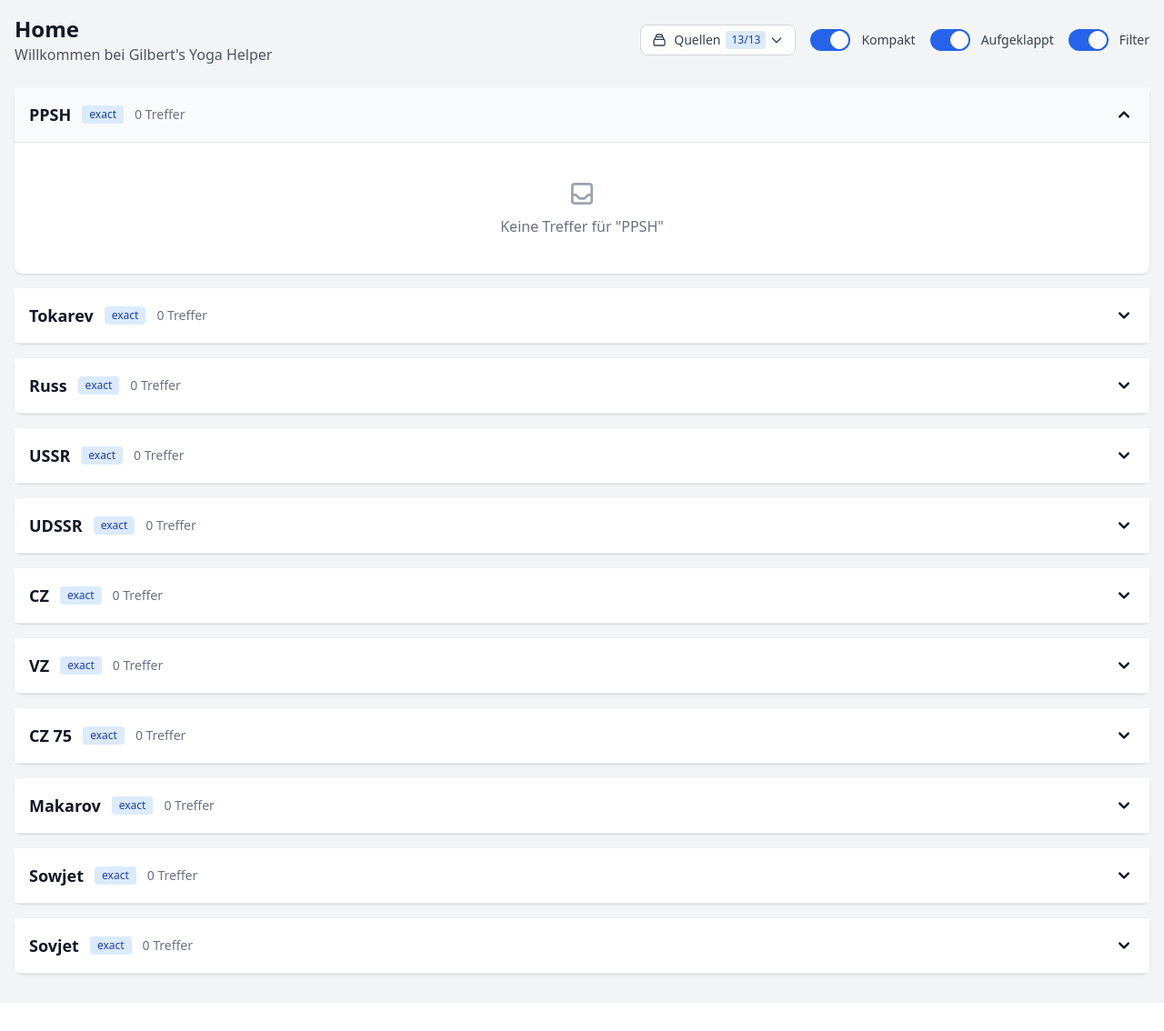
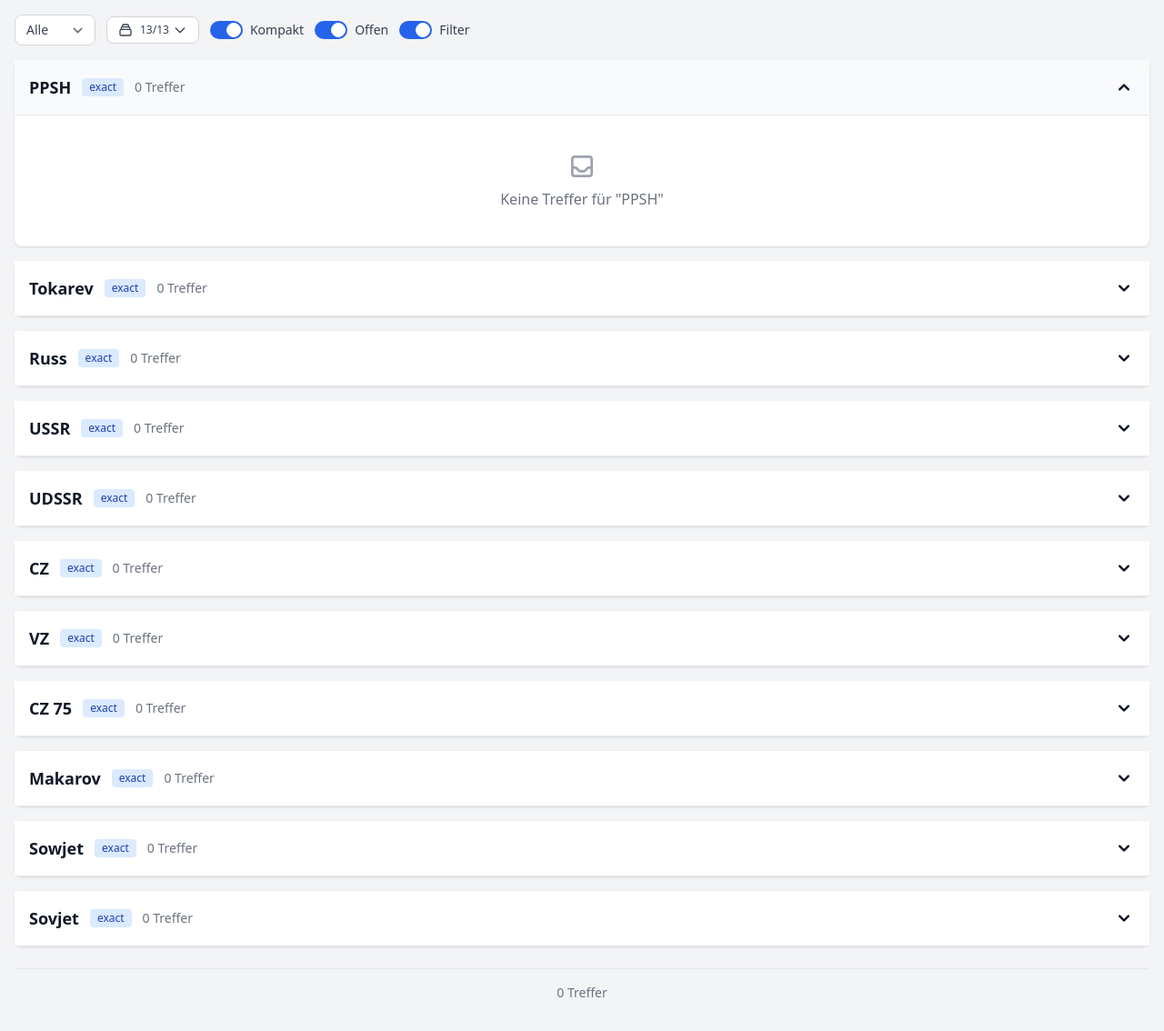
Before and after one commit to gilbert-grape/gilberts-yoga-helper, a FastAPI app: page / in a window 1280 px wide. Shown: the part 49-1183 px from the top of the page at 91% size. Before the commit the page ends 1124 px from the top, so only its background shows below. Run offline with FastAPI, Linux system fonts and the light colour scheme; data comes from the database, SQL or seed files in the repository; data that the repository does not hold is empty; some libraries are stand-ins or nearby versions.

Commit message:
Add time-based filter and NEU badge for recent listings
- Add time filter dropdown: 1 Tag, 7 Tage, 1 Monat, 3 Monate, Alle
- NEU badge now based on created_at < 7 days (date-based, not view-based)
- Remove header title for mobile-friendly compact filter bar
- Move total count to footer
- Smaller toggle switches for better mobile display
- Update tests for new behavior

Co-Authored-By: Claude Opus 4.5 <noreply@anthropic.com>

```diff
--- a/backend/main.py
+++ b/backend/main.py
@@ -269,6 +269,25 @@ async def dashboard(
         filter_cookie = request.cookies.get("filter_mode", "true")
         filter = filter_cookie.lower() != "false"
 
+    # Time filter: "all", "1d", "7d", "1m", "3m" - from URL param or cookie
+    time_filter_cookie = request.cookies.get("time_filter", "all")
+    time_filter = request.query_params.get("time_filter", time_filter_cookie)
+    if time_filter not in ("all", "1d", "7d", "1m", "3m"):
+        time_filter = "all"
+
+    # Calculate the cutoff date based on time filter
+    from datetime import datetime, timezone, timedelta
+    now = datetime.now(timezone.utc)
+    time_filter_days = {
+        "1d": 1,
+        "7d": 7,
+        "1m": 30,
+        "3m": 90,
+        "all": None,
+    }
+    filter_days = time_filter_days.get(time_filter)
+    recent_cutoff = now - timedelta(days=filter_days) if filter_days else None
+
     # Get all sources for the filter dropdown
     all_sources = get_all_sources(db)
 
@@ -322,7 +341,17 @@ async def dashboard(
         for m in filtered_matches:
             seen_urls.add(m.url)
 
-        new_count = sum(1 for m in matches if m.is_new)
+        # Add is_recent flag to each match (< 7 days old for badge display)
+        seven_days_ago = now - timedelta(days=7)
+        for m in matches:
+            created_utc = m.created_at.replace(tzinfo=timezone.utc) if m.created_at else None
+            m.is_recent = created_utc > seven_days_ago if created_utc else False
+
+        # Filter by time filter if not "all"
+        if recent_cutoff:
+            matches = [m for m in matches if m.created_at and m.created_at.replace(tzinfo=timezone.utc) > recent_cutoff]
+
+        new_count = sum(1 for m in matches if m.is_recent)
         groups.append({
             "term": term,
             "matches": matches,
@@ -339,6 +368,7 @@ async def dashboard(
             "total_count": total_count,
             "new_count": total_new_count,
             "filter_enabled": filter,
+            "time_filter": time_filter,
             "all_sources": all_sources,
             "selected_source_ids": selected_source_ids,
         },
--- a/frontend/templates/_partials/_match_card.html
+++ b/frontend/templates/_partials/_match_card.html
@@ -28,8 +28,8 @@
             </div>
             {% endif %}
 
-            {# New Badge #}
-            {% if match.is_new %}
+            {# New Badge - shown for listings < 7 days old #}
+            {% if match.is_recent %}
             <span class="new-badge absolute top-1 right-1 bg-green-500 text-white text-xs font-bold px-1 py-0.5 rounded text-[10px]">
                 NEU
             </span>
--- a/frontend/templates/dashboard.html
+++ b/frontend/templates/dashboard.html
@@ -1,39 +1,31 @@
 {% extends "_base.html" %}
 
 {% block content %}
-{# Header with stats #}
-<div class="mb-6">
-    <div class="flex flex-col sm:flex-row sm:items-center sm:justify-between">
-        <div>
-            <h1 class="text-2xl font-bold text-gray-900">Home</h1>
-            <p class="text-gray-600">
-                {% if total_count > 0 %}
-                    {{ total_count }} Treffer gefunden
-                    {% if new_count > 0 %}
-                        <span class="inline-flex items-center ml-2 bg-green-100 text-green-800 text-sm font-medium px-2.5 py-0.5 rounded">
-                            {{ new_count }} neue
-                        </span>
-                    {% endif %}
-                {% else %}
-                    Willkommen bei Gilbert's Yoga Helper
-                {% endif %}
-            </p>
-        </div>
-        <div class="flex items-center gap-4 mt-2 sm:mt-0">
+{# Filter bar - compact for mobile #}
+<div class="mb-4">
+    <div class="flex flex-wrap items-center gap-2 sm:gap-3">
+        {# Time Filter Dropdown #}
+        <select id="time-filter" class="px-3 py-1.5 text-sm font-medium text-gray-700 bg-white border border-gray-300 rounded-lg hover:bg-gray-50 focus:outline-none focus:ring-2 focus:ring-blue-300">
+            <option value="all" {% if time_filter == 'all' %}selected{% endif %}>Alle</option>
+            <option value="1d" {% if time_filter == '1d' %}selected{% endif %}>1 Tag</option>
+            <option value="7d" {% if time_filter == '7d' %}selected{% endif %}>7 Tage</option>
+            <option value="1m" {% if time_filter == '1m' %}selected{% endif %}>1 Monat</option>
+            <option value="3m" {% if time_filter == '3m' %}selected{% endif %}>3 Monate</option>
+        </select>
+
         {# Sources Filter Dropdown #}
         <div class="relative">
             <button id="sources-dropdown-btn" type="button" class="inline-flex items-center px-3 py-1.5 text-sm font-medium text-gray-700 bg-white border border-gray-300 rounded-lg hover:bg-gray-50 focus:outline-none focus:ring-2 focus:ring-blue-300">
-                    <svg class="w-4 h-4 mr-2" fill="none" viewBox="0 0 24 24" stroke="currentColor">
+                <svg class="w-4 h-4 mr-1" fill="none" viewBox="0 0 24 24" stroke="currentColor">
                     <path stroke-linecap="round" stroke-linejoin="round" stroke-width="2" d="M19 11H5m14 0a2 2 0 012 2v6a2 2 0 01-2 2H5a2 2 0 01-2-2v-6a2 2 0 012-2m14 0V9a2 2 0 00-2-2M5 11V9a2 2 0 012-2m0 0V5a2 2 0 012-2h6a2 2 0 012 2v2M7 7h10" />
                 </svg>
-                    Quellen
-                    <span id="sources-count" class="ml-1.5 px-1.5 py-0.5 text-xs bg-blue-100 text-blue-800 rounded">{{ selected_source_ids|length }}/{{ all_sources|length }}</span>
-                    <svg class="w-4 h-4 ml-1" fill="none" viewBox="0 0 24 24" stroke="currentColor">
+                <span id="sources-count" class="px-1 text-xs">{{ selected_source_ids|length }}/{{ all_sources|length }}</span>
+                <svg class="w-4 h-4" fill="none" viewBox="0 0 24 24" stroke="currentColor">
                     <path stroke-linecap="round" stroke-linejoin="round" stroke-width="2" d="M19 9l-7 7-7-7" />
                 </svg>
             </button>
             {# Dropdown Popup #}
-                <div id="sources-dropdown" class="hidden absolute right-0 mt-2 w-64 bg-white border border-gray-200 rounded-lg shadow-lg z-50">
+            <div id="sources-dropdown" class="hidden absolute left-0 mt-2 w-64 bg-white border border-gray-200 rounded-lg shadow-lg z-50">
                 <div class="p-3 border-b border-gray-200">
                     <div class="flex justify-between items-center">
                         <span class="text-sm font-medium text-gray-700">Quellen auswählen</span>
@@ -61,22 +53,23 @@
                 </div>
             </div>
         </div>
+
+        {# Toggle switches #}
         <label class="inline-flex items-center cursor-pointer">
             <input type="checkbox" id="compact-checkbox" class="sr-only peer">
-                <div class="relative w-11 h-6 bg-gray-200 peer-focus:outline-none peer-focus:ring-4 peer-focus:ring-blue-300 rounded-full peer peer-checked:after:translate-x-full rtl:peer-checked:after:-translate-x-full peer-checked:after:border-white after:content-[''] after:absolute after:top-[2px] after:start-[2px] after:bg-white after:border-gray-300 after:border after:rounded-full after:h-5 after:w-5 after:transition-all peer-checked:bg-blue-600"></div>
-                <span class="ms-3 text-sm font-medium text-gray-700">Kompakt</span>
+            <div class="relative w-9 h-5 bg-gray-200 peer-focus:outline-none peer-focus:ring-2 peer-focus:ring-blue-300 rounded-full peer peer-checked:after:translate-x-full rtl:peer-checked:after:-translate-x-full peer-checked:after:border-white after:content-[''] after:absolute after:top-[2px] after:start-[2px] after:bg-white after:border-gray-300 after:border after:rounded-full after:h-4 after:w-4 after:transition-all peer-checked:bg-blue-600"></div>
+            <span class="ms-2 text-sm text-gray-700">Kompakt</span>
         </label>
         <label class="inline-flex items-center cursor-pointer">
             <input type="checkbox" id="expanded-checkbox" class="sr-only peer">
-                <div class="relative w-11 h-6 bg-gray-200 peer-focus:outline-none peer-focus:ring-4 peer-focus:ring-blue-300 rounded-full peer peer-checked:after:translate-x-full rtl:peer-checked:after:-translate-x-full peer-checked:after:border-white after:content-[''] after:absolute after:top-[2px] after:start-[2px] after:bg-white after:border-gray-300 after:border after:rounded-full after:h-5 after:w-5 after:transition-all peer-checked:bg-blue-600"></div>
-                <span class="ms-3 text-sm font-medium text-gray-700">Aufgeklappt</span>
+            <div class="relative w-9 h-5 bg-gray-200 peer-focus:outline-none peer-focus:ring-2 peer-focus:ring-blue-300 rounded-full peer peer-checked:after:translate-x-full rtl:peer-checked:after:-translate-x-full peer-checked:after:border-white after:content-[''] after:absolute after:top-[2px] after:start-[2px] after:bg-white after:border-gray-300 after:border after:rounded-full after:h-4 after:w-4 after:transition-all peer-checked:bg-blue-600"></div>
+            <span class="ms-2 text-sm text-gray-700">Offen</span>
         </label>
         <label class="inline-flex items-center cursor-pointer">
             <input type="checkbox" id="filter-checkbox" class="sr-only peer" {% if filter_enabled %}checked{% endif %}>
-                <div class="relative w-11 h-6 bg-gray-200 peer-focus:outline-none peer-focus:ring-4 peer-focus:ring-blue-300 rounded-full peer peer-checked:after:translate-x-full rtl:peer-checked:after:-translate-x-full peer-checked:after:border-white after:content-[''] after:absolute after:top-[2px] after:start-[2px] after:bg-white after:border-gray-300 after:border after:rounded-full after:h-5 after:w-5 after:transition-all peer-checked:bg-blue-600"></div>
-                <span class="ms-3 text-sm font-medium text-gray-700">Filter</span>
+            <div class="relative w-9 h-5 bg-gray-200 peer-focus:outline-none peer-focus:ring-2 peer-focus:ring-blue-300 rounded-full peer peer-checked:after:translate-x-full rtl:peer-checked:after:-translate-x-full peer-checked:after:border-white after:content-[''] after:absolute after:top-[2px] after:start-[2px] after:bg-white after:border-gray-300 after:border after:rounded-full after:h-4 after:w-4 after:transition-all peer-checked:bg-blue-600"></div>
+            <span class="ms-2 text-sm text-gray-700">Filter</span>
         </label>
-        </div>
     </div>
 </div>
 
@@ -86,6 +79,16 @@
         {% for group in groups %}
             {% include "_partials/_match_group.html" %}
         {% endfor %}
+    </div>
+
+    {# Footer with total count #}
+    <div class="mt-6 py-4 text-center text-sm text-gray-500 border-t border-gray-200">
+        {{ total_count }} Treffer
+        {% if new_count > 0 %}
+            <span class="inline-flex items-center ml-2 bg-green-100 text-green-800 text-xs font-medium px-2 py-0.5 rounded">
+                {{ new_count }} neue
+            </span>
+        {% endif %}
     </div>
 {% else %}
     {# Empty State - no search terms configured #}
@@ -291,6 +294,12 @@
         window.location.href = '/?filter=' + filterValue;
     });
 
+    // Time filter dropdown - save to cookie and reload
+    document.getElementById('time-filter').addEventListener('change', function() {
+        setCookie('time_filter', this.value, 365);
+        window.location.href = '/?time_filter=' + this.value;
+    });
+
     // Sources dropdown functionality
     const sourcesDropdownBtn = document.getElementById('sources-dropdown-btn');
     const sourcesDropdown = document.getElementById('sources-dropdown');
```
Also changed, not shown: tests/test_routes/test_dashboard.py (+19 -13 lines). Lines whose indentation alone changed are shown as unchanged.
